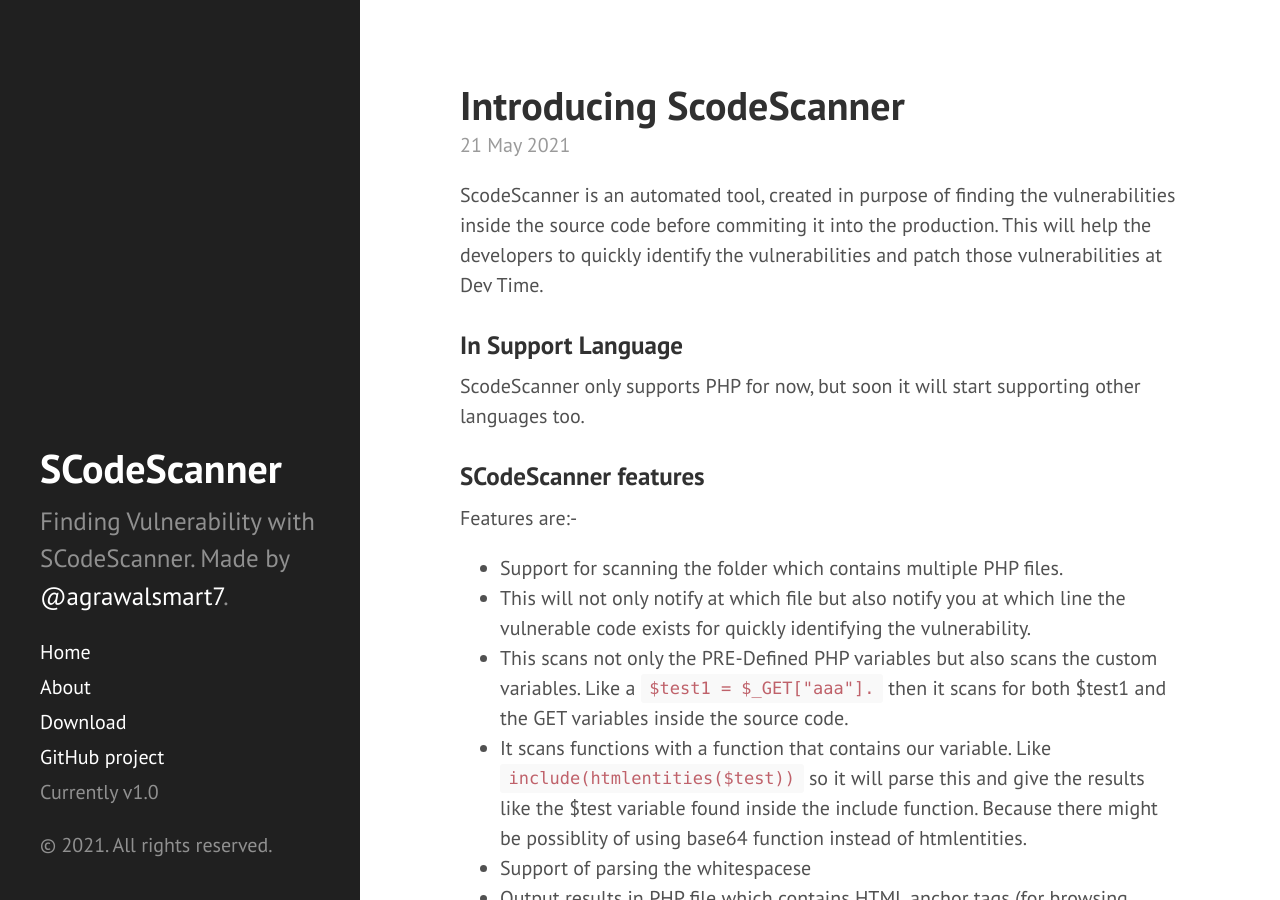
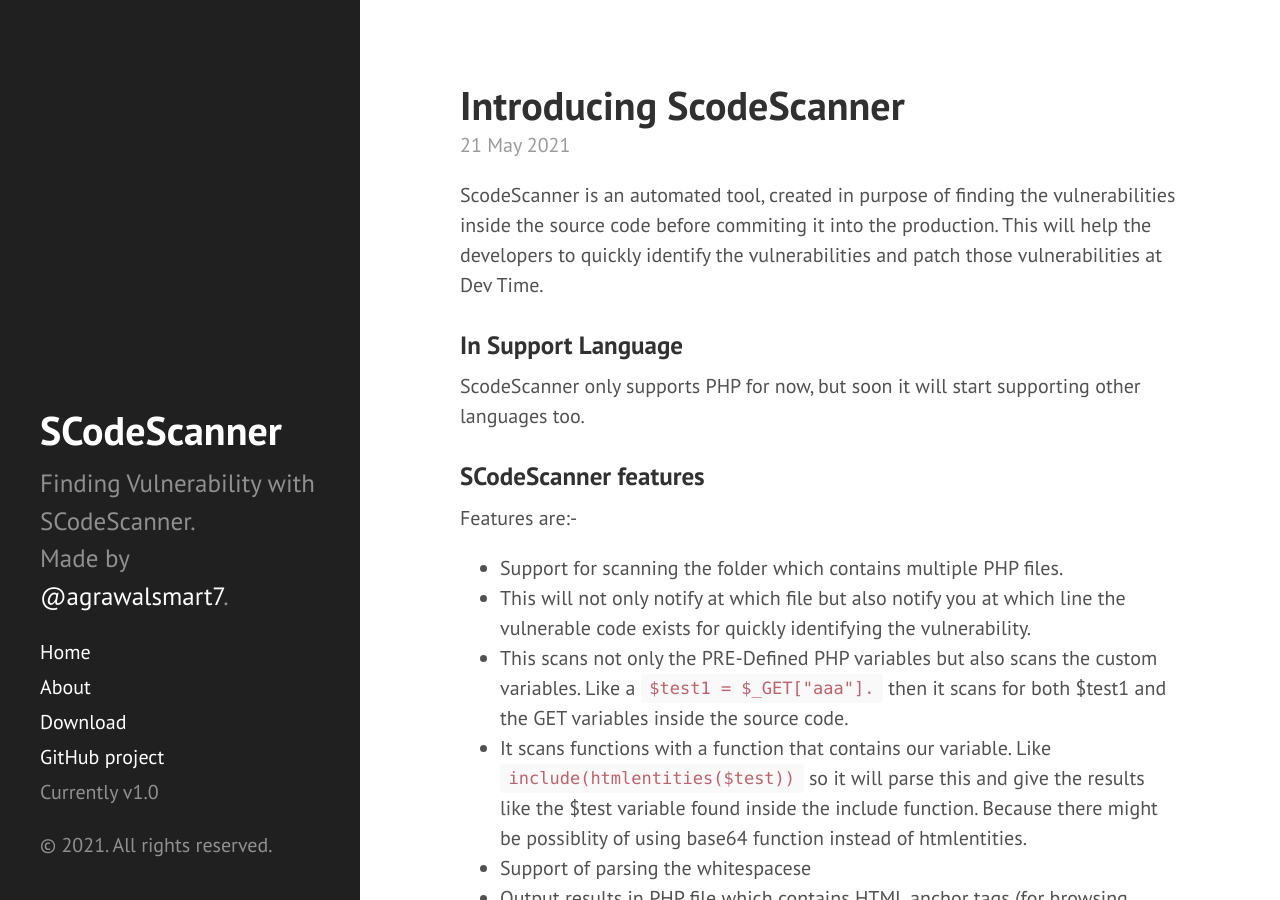
Before and after one commit to agrawalsmart7/scode_scanner_Web, a Jekyll site: the page built from index.html, in a window 1280 px wide and 900 px high. Built offline with Jekyll 4.4.1, drawn with Linux system fonts in a browser that asks for light colours; Markdown is read by kramdown in place of the engine named in the settings; the list of posts is cut into pages by our own code.

```diff
--- a/_config.yml
+++ b/_config.yml
@@ -8,7 +8,7 @@ permalink:        pretty
 # Setup
 title:            SCodeScanner
 tagline:          'A python based Tool'
-description:      'Finding Vulnerability with SCodeScanner. Made by <a href="https://twitter.com/agrawalsmart7" target="_blank">@agrawalsmart7</a>.'
+description:      'Finding Vulnerability with SCodeScanner. <br>Made by <a href="https://twitter.com/agrawalsmart7" target="_blank">@agrawalsmart7</a>.'
 url:              http://scodescanner.info
 baseurl:          http://scodescanner.info/
 
```
